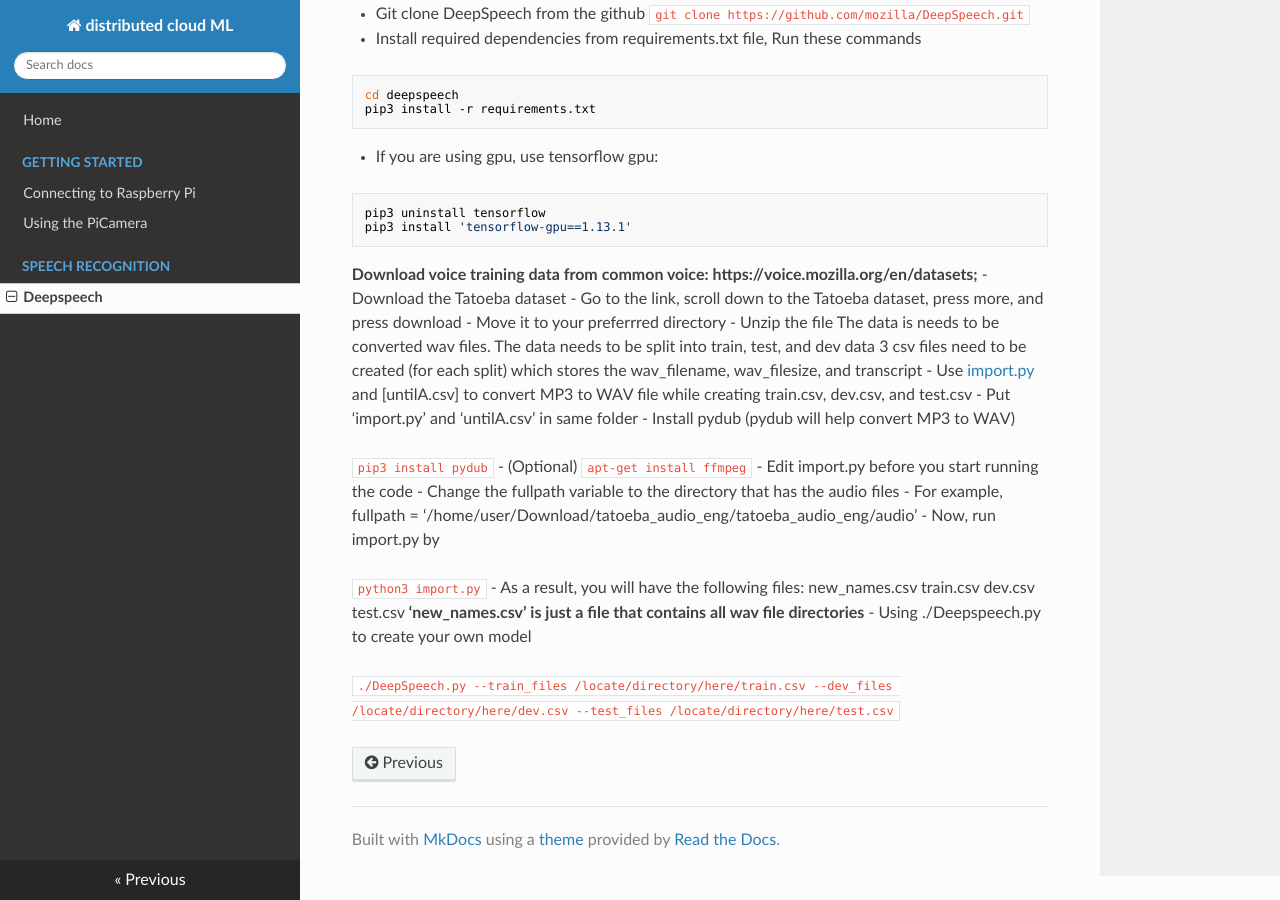
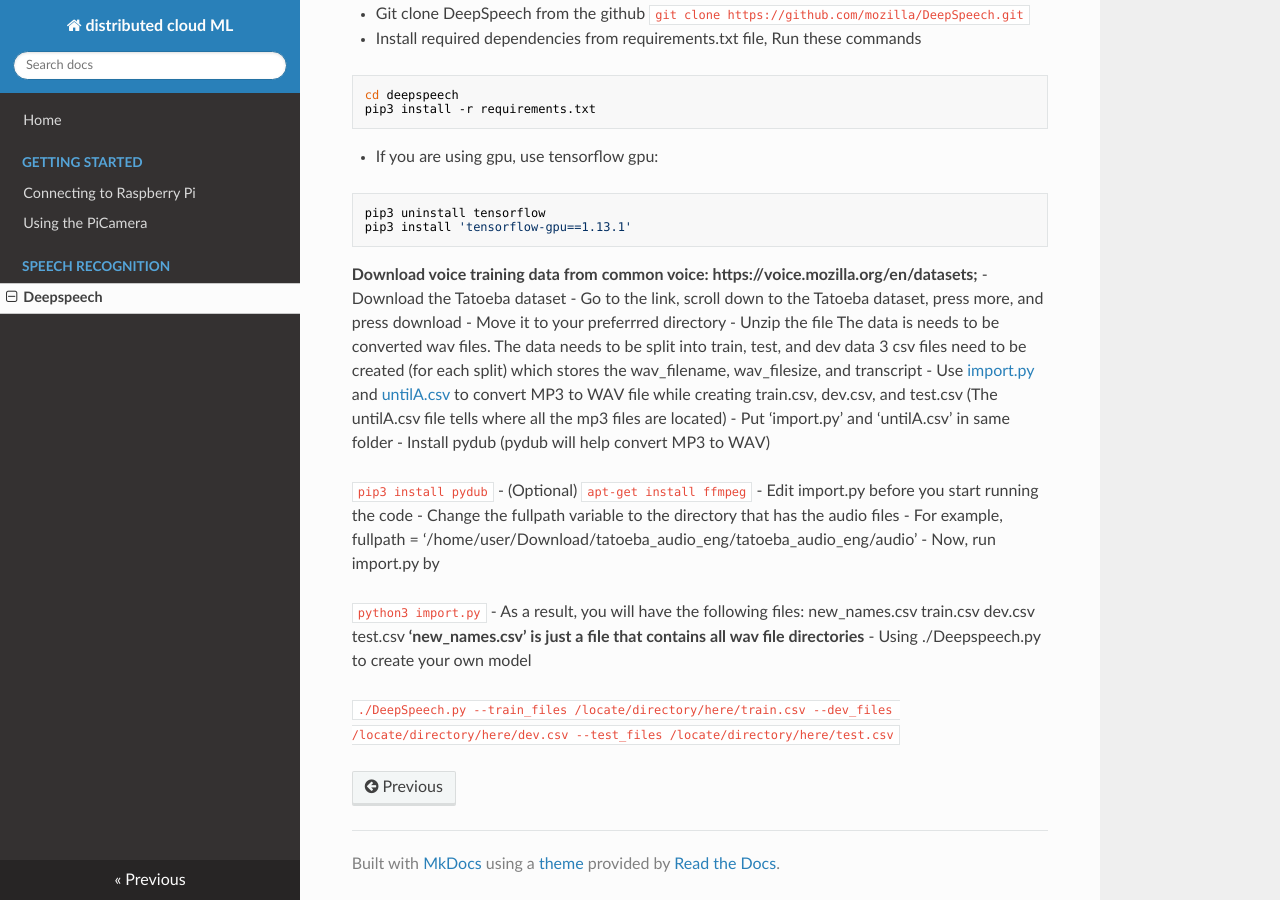
Before and after one commit to parallel-ml/docs, an MkDocs documentation site: the page built from docs/speech/deepspeech.md, in a window 1280 px wide and 900 px high, scrolled down 1835 px. Built offline with MkDocs 1.6.1, drawn with Linux system fonts in a browser that asks for light colours; nearby versions of some CDN libraries.

Commit message:
Update deepspeech.md

```diff
--- a/docs/speech/deepspeech.md
+++ b/docs/speech/deepspeech.md
@@ -89,7 +89,7 @@
 The data is needs to be converted wav files.
 The data needs to be split into train, test, and dev data
 3 csv files need to be created (for each split) which stores the wav_filename, wav_filesize, and transcript
-- Use  [import.py](https://drive.google.com/file/d/1EUJ0jUKSdEiwxRm8-2jaLaO2mCK_Bg0G/view?usp=sharing) and [untilA.csv] to convert MP3 to WAV file while creating train.csv, dev.csv, and test.csv
+- Use  [import.py](https://drive.google.com/file/d/1EUJ0jUKSdEiwxRm8-2jaLaO2mCK_Bg0G/view?usp=sharing) and [untilA.csv](https://drive.google.com/file/d/13tmUnlrohigVcNsxJLC2_g0bc7-eacVM/view?usp=sharing) to convert MP3 to WAV file while creating train.csv, dev.csv, and test.csv (The untilA.csv file tells where all the mp3 files are located)
 - Put ‘import.py’ and ‘untilA.csv’ in same folder
 - Install pydub (pydub will help convert MP3 to WAV)
 
```
